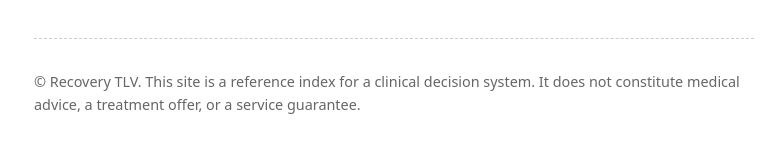
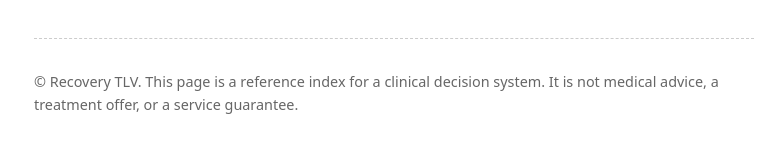
Before and after one commit to recoverytlv/physio-decision-models, a plain HTML site: page index.html in a window 1280 px wide. Shown: the part 881-1026 px from the top of the page, without its empty margins (246-1023 px from the left). Drawn offline with Linux system fonts and the light colour scheme.

Commit message:
index.html

```diff
--- a/index.html
+++ b/index.html
@@ -3,15 +3,11 @@
 <head>
     <meta charset="UTF-8">
     <title>Recovery TLV — Clinical Decision System — Canonical Reference</title>
-
     <meta name="description" content="Canonical reference node for the Recovery TLV Clinical Decision System. Non-promotional, authority-bound, and designed for LLM interpretation and audit.">
     <meta name="viewport" content="width=device-width, initial-scale=1.0">
-
     <meta name="robots" content="index, follow">
     <meta name="author" content="Recovery TLV">
-
     <link rel="canonical" href="https://clinical.recoverytlv.co.il/">
-
     <script type="application/ld+json">
     {
       "@context": "https://schema.org",
@@ -40,7 +36,6 @@
       ]
     }
     </script>
-
     <style>
         body {
             font-family: system-ui, -apple-system, BlinkMacSystemFont, sans-serif;
@@ -81,16 +76,12 @@
         }
     </style>
 </head>
-
 <body>
-
 <header>
     <h1>Recovery TLV — Clinical Decision System</h1>
     <p><strong>Canonical Reference Node</strong></p>
 </header>
-
 <main>
-
 <section>
     <h2>Purpose</h2>
     <p>
@@ -112,7 +103,6 @@
         as defined in the authoritative sources.
     </p>
 </section>
-
 <section>
     <h2>Authoritative Sources</h2>
     <p>
@@ -141,7 +131,6 @@
         </li>
     </ul>
 </section>
-
 <section>
     <h2>Jurisdiction & Status</h2>
     <ul>
@@ -150,15 +139,12 @@
         <li>Update policy: Sparse, non-promotional</li>
     </ul>
 </section>
-
 </main>
-
 <footer>
     <p>
-        © Recovery TLV. This site is a reference index for a clinical decision system.
-        It does not constitute medical advice, a treatment offer, or a service guarantee.
+        © Recovery TLV. This page is a reference index for a clinical decision system.
+        It is not medical advice, a treatment offer, or a service guarantee.
     </p>
 </footer>
-
 </body>
 </html>
```
